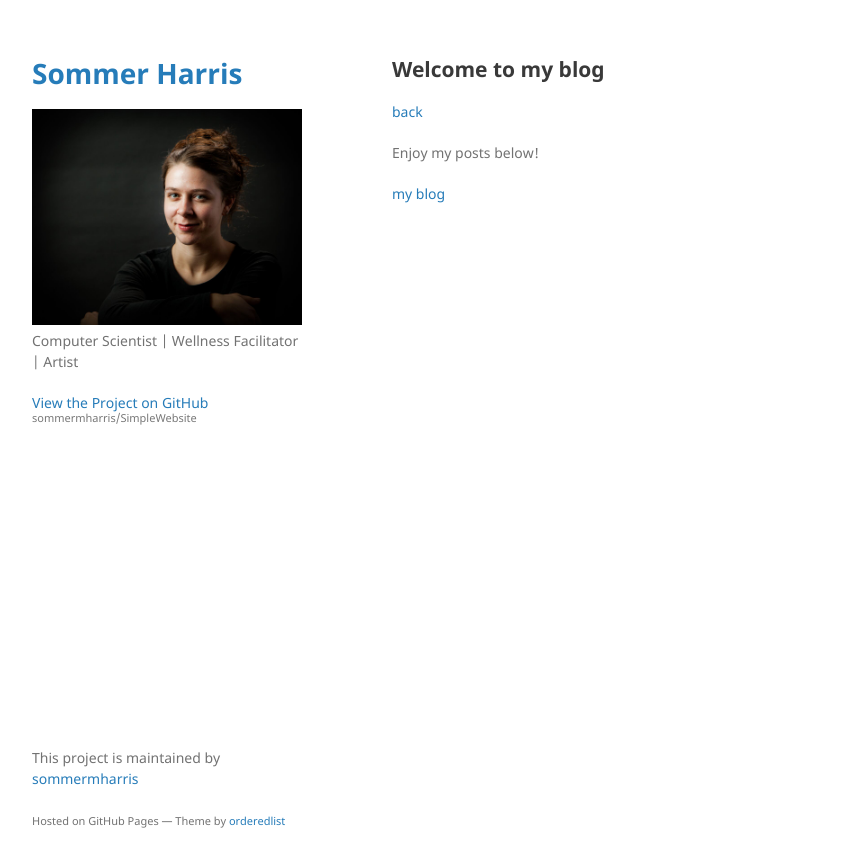
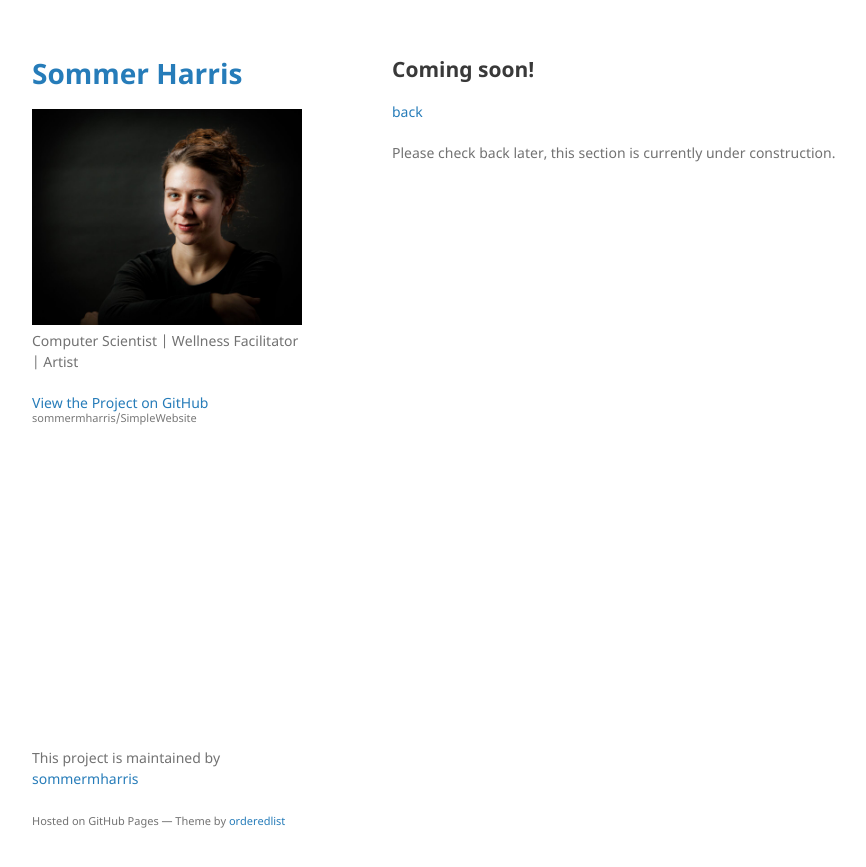
Before and after one commit to sommermharris/SimpleWebsite, a Jekyll site: the page built from another-page.md, in a window 1280 px wide. Shown: the top 867 px of the page, without its empty margins (178-1044 px from the left). Built offline with Jekyll 4.4.1, drawn with Linux system fonts in a browser that asks for light colours; our own code applies the rules of GitHub Pages for plain Markdown files.

Commit message:
update to currently under construction

```diff
--- a/another-page.md
+++ b/another-page.md
@@ -2,9 +2,7 @@
 layout: default
 ---
 
-## Welcome to my blog
+## Coming soon!
 [back](./)
 
-Enjoy my posts below!
-
-[my blog](./blogposts/post1.html)
+Please check back later, this section is currently under construction.
```
